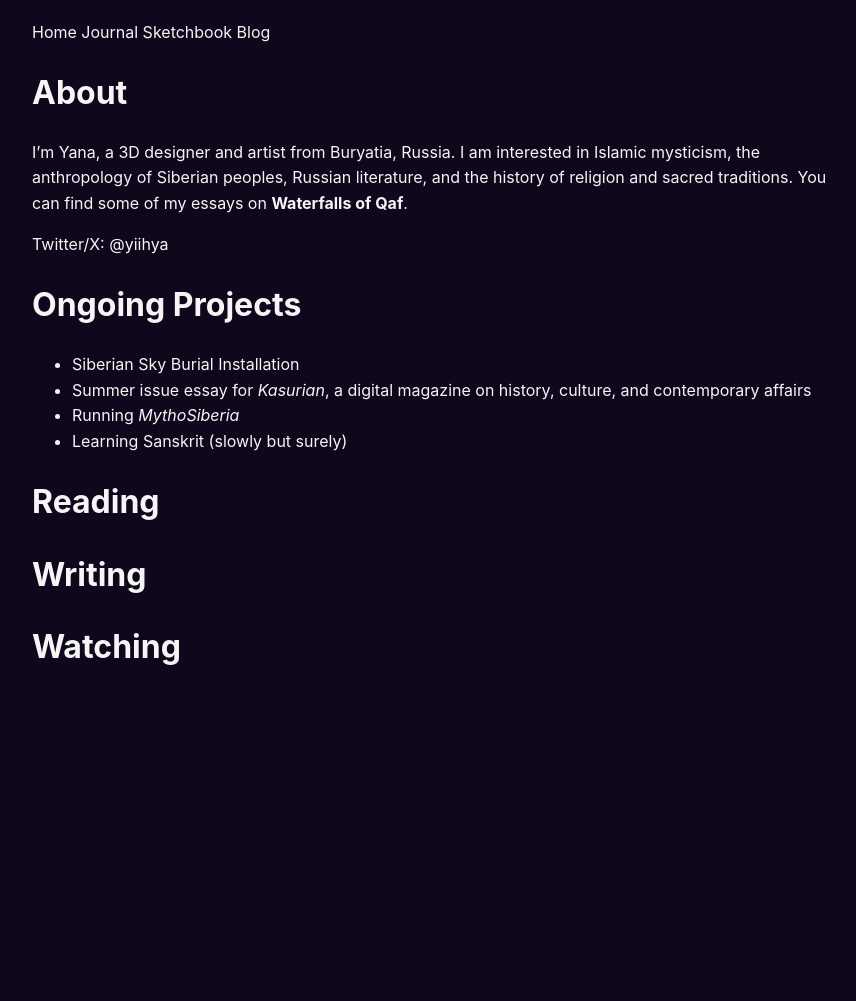
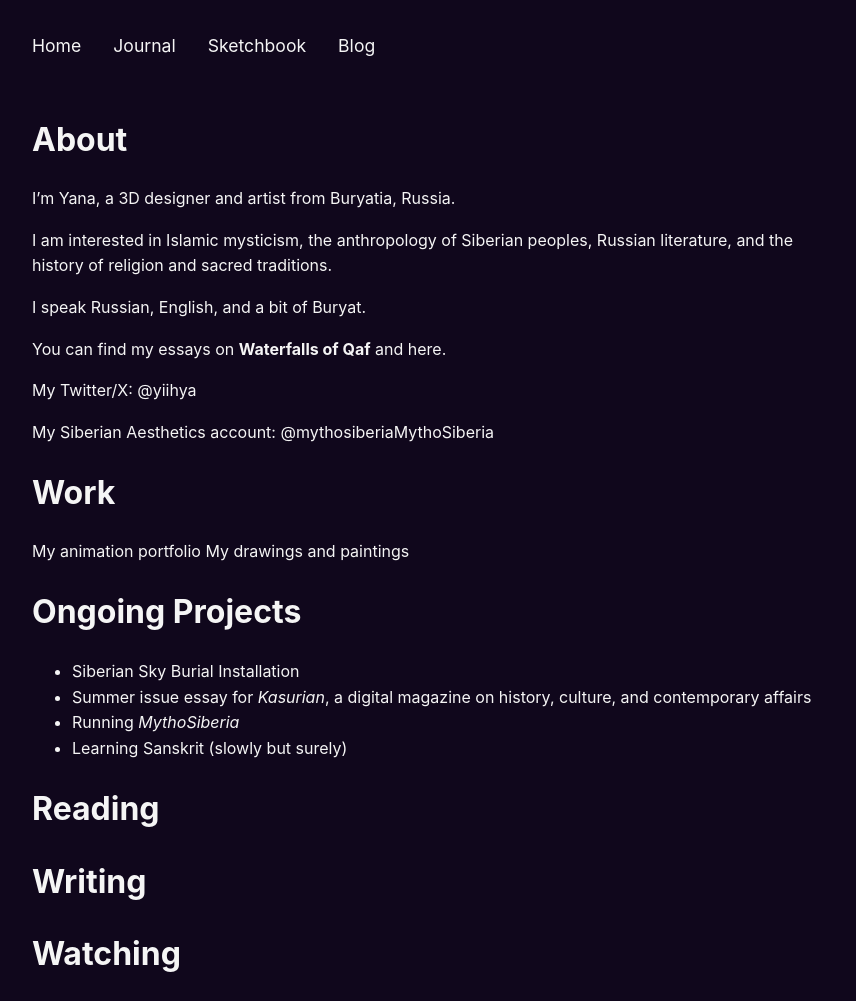
Before and after one commit to yanazuray/waterfalls-of-qaf, a Jekyll site: the page built from index.md, in a window 1280 px wide. Shown: the whole page, without its empty margins (208-1064 px from the left). Built offline with Jekyll 4.4.1, drawn with Linux system fonts in a browser that asks for light colours; before the commit the page ends 900 px from its top, so only the background shows below that.

Commit message:
vault backup: 2025-04-25 23:08:02

```diff
--- a/_sass/main.scss
+++ b/_sass/main.scss
@@ -22,4 +22,37 @@ a {
   }
 }
 
+/* Navigation styling */
+nav {
+  display: flex;
+  padding: 2rem 0;
+
+  a {
+    color: #F5F5F5;
+    text-decoration: none;
+    margin-right: 2rem; /* Adds space between nav items */
+    font-size: 1.1rem;
+    transition: color 0.2s ease;
+
+    &:hover {
+      text-decoration: underline;
+    }
+
+    &:last-child {
+      margin-right: 0; /* Removes margin from last item */
+    }
+  }
+}
+
+/* Optional: To center the navigation like in Tommy's example */
+header {
+  display: flex;
+  justify-content: center;
+  padding: 1rem 0;
+}
+
+/* Make sure there's good left margin/padding on the content */
+body {
+  padding: 0 10%;
+}
 // Add more styles as needed
--- a/index.md
+++ b/index.md
@@ -5,10 +5,22 @@ title: About
 
 # About
 
-I'm Yana, a 3D designer and artist from Buryatia, Russia. I am interested in Islamic mysticism, the anthropology of Siberian peoples, Russian literature, and the history of religion and sacred traditions. You can find some of my essays on [**Waterfalls of Qaf**](https://waterfallsofqaf.substack.com/).
+I'm Yana, a 3D designer and artist from Buryatia, Russia.
 
-Twitter/X: [@yiihya](https://twitter.com/yiihya)
+I am interested in Islamic mysticism, the anthropology of Siberian peoples, Russian literature, and the history of religion and sacred traditions.
 
+I speak Russian, English, and a bit of Buryat.
+
+You can find my essays on [**Waterfalls of Qaf**](https://waterfallsofqaf.substack.com/) and here.
+
+My Twitter/X: [@yiihya](https://x.com/yiihya)
+
+My Siberian Aesthetics account: [@mythosiberia](https://x.com/mythosiberia)MythoSiberia
+
+# Work
+
+My animation portfolio
+My drawings and paintings
 # Ongoing Projects
 
 - Siberian Sky Burial Installation
```
